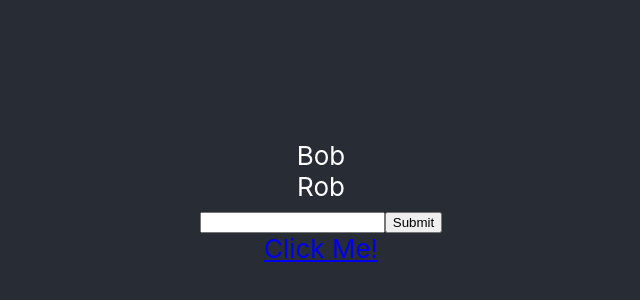
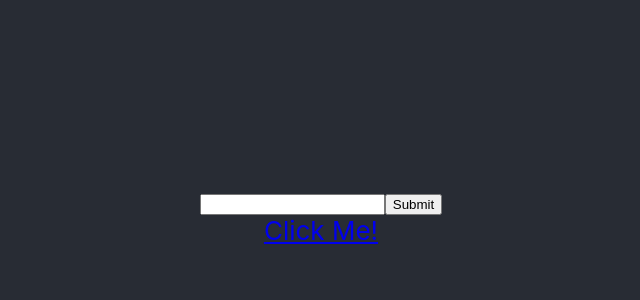
Before and after one commit to 397-f21/tournament-organizer, a React (Create React App) app: page / in a window 1280 px wide. Shown: the part 198-498 px from the top of the page, without its empty margins (319-959 px from the left). Built offline with nearby package versions, Linux system fonts and the light colour scheme.

Commit message:
Change to ordered list, remove hardd-coded names

```diff
--- a/src/App.js
+++ b/src/App.js
@@ -11,7 +11,7 @@ import { Bracket } from 'react-brackets';
 const App = () => {
   const [buttonPressed, setButtonPressed] = useState(false);
 
-  const [names, setNames] = useState(['Bob', 'Rob']);
+  const [names, setNames] = useState([]);
 
   const clickHandler = () => {
     setButtonPressed(true);
@@ -21,11 +21,12 @@ const App = () => {
     <div className="App">
       <header className="App-header">
       <div className="names-list">
-        {
+      <ol>{
           names.map(name =>
-            <div>{name}</div>
+            <li>{name}</li>
             )
-        }
+
+        }</ol>
         </div>
 
         <div>
```
